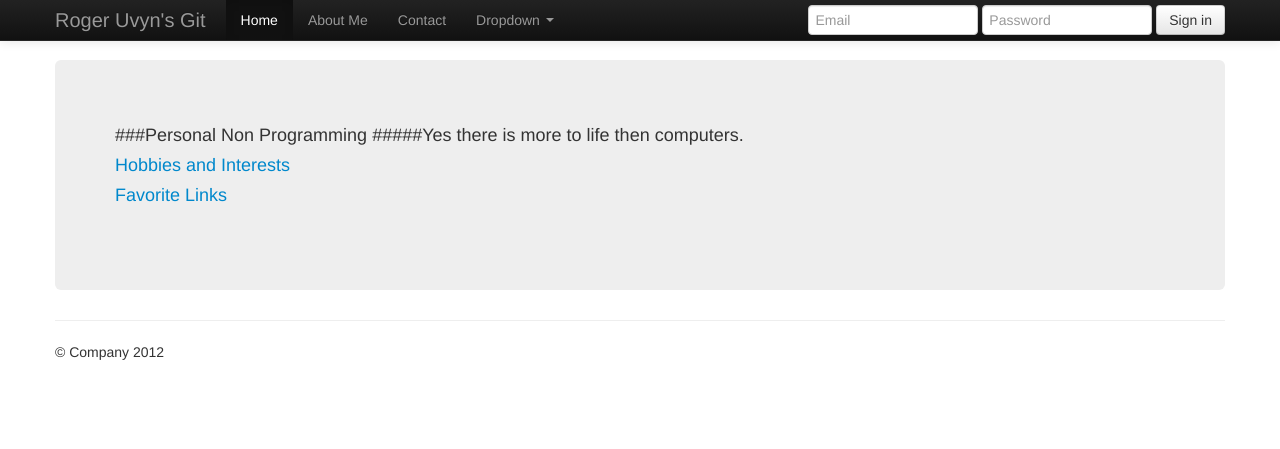
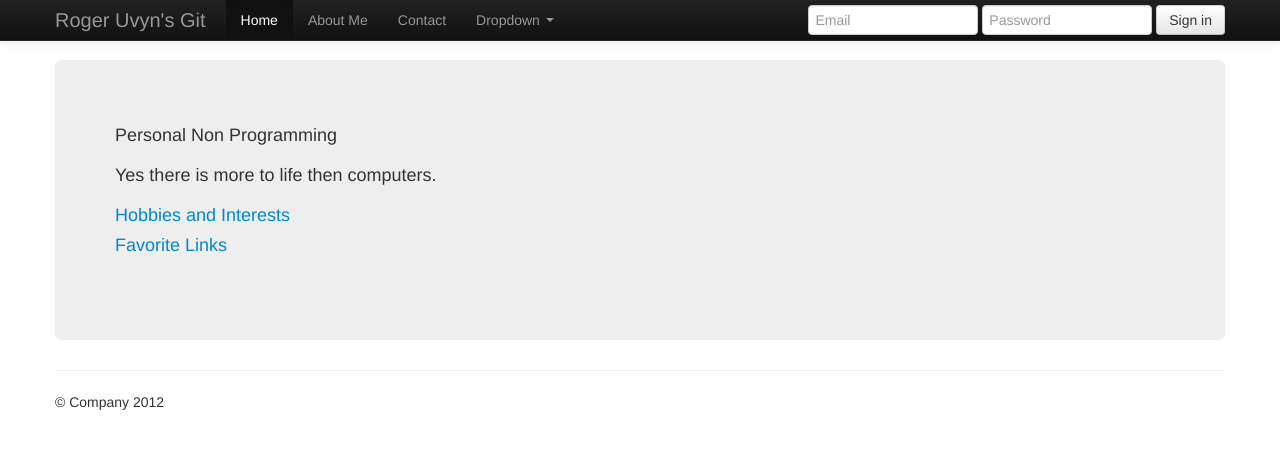
Before and after one commit to RogerUvyn/rogeruvyn.github.com, a Jekyll site: the page built from personal/interests.markdown, in a window 1280 px wide. Shown: the top 449 px of the page. Built offline with Jekyll 4.4.1, drawn with Linux system fonts in a browser that asks for light colours; Markdown is read by kramdown in place of the engine named in the settings.

Commit message:
Rev 1.47
Rev 1.47

```diff
--- a/personal/interests.markdown
+++ b/personal/interests.markdown
@@ -3,8 +3,8 @@ layout: default
 ---
 
 <div class="hero-unit">
-  ###Personal Non Programming
-  #####Yes there is more to life then computers.
+<P>Personal Non Programming</P>
+<P>Yes there is more to life then computers.</P>
   <ul class="nav">
       <li class="dropdown">
       <a href="#" class="dropdown-toggle" data-toggle="dropdown">Hobbies and Interests</a>
```
